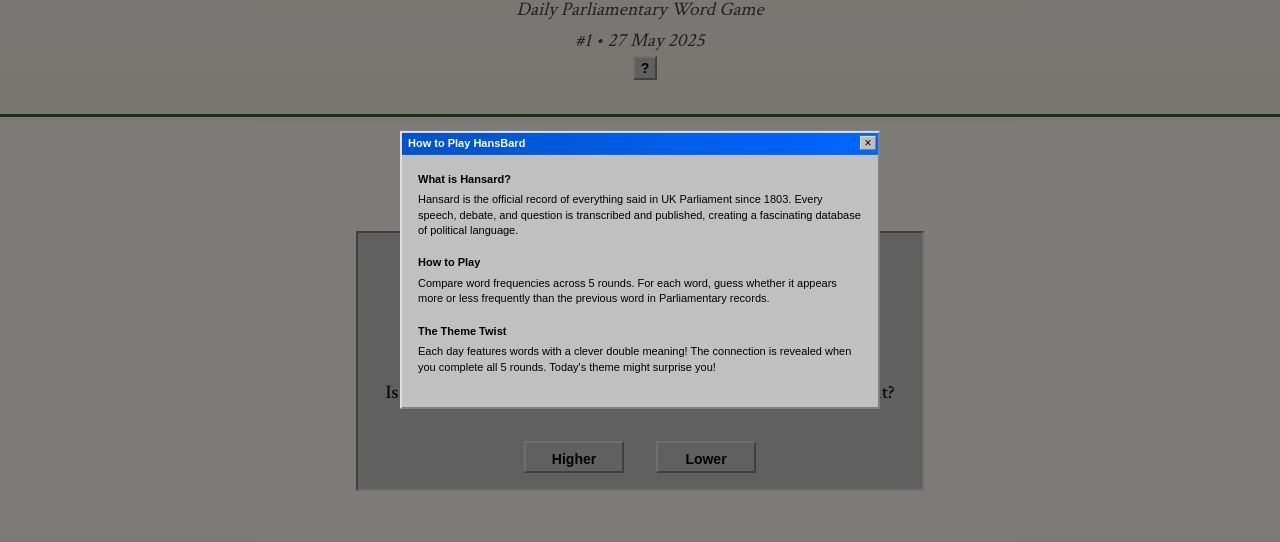
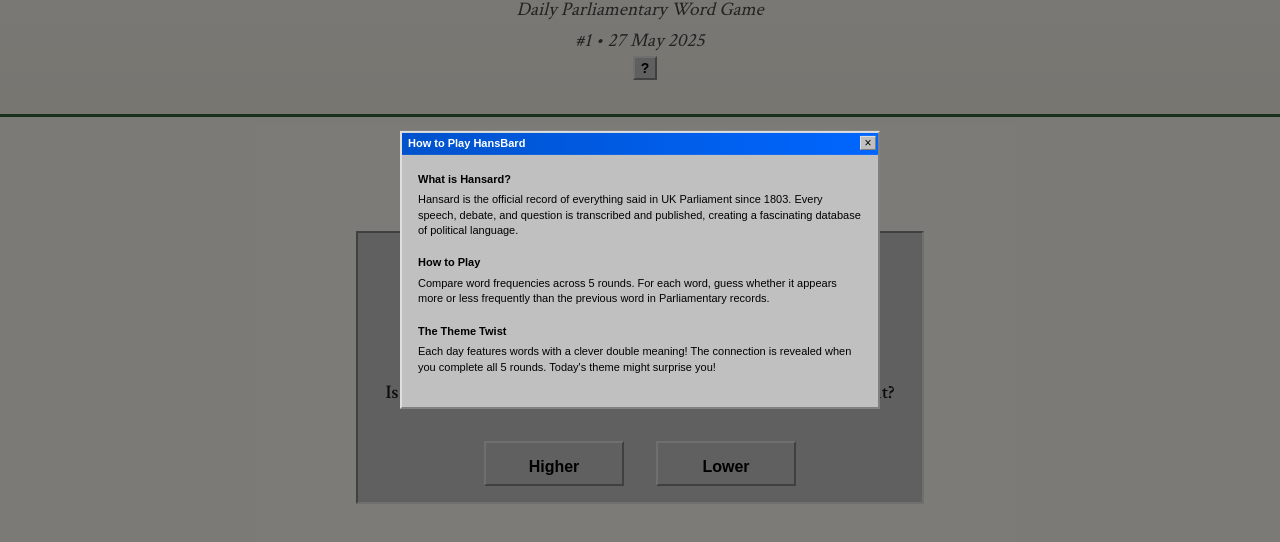
Before and after one commit to Tom-Ascott/hansbard-game, a plain HTML site: page index.html in a window 1280 px wide. Shown: the part 130-672 px from the top of the page. Drawn offline with Linux system fonts and the light colour scheme.

Commit message:
Make Higher/Lower buttons bigger for better prominence

```diff
--- a/style.css
+++ b/style.css
@@ -301,15 +301,15 @@ main {
 
   /* Typography - chunky 90s feel */
   font-family: "MS Sans Serif", sans-serif;
-  font-size: 14px;
+  font-size: 16px; /* Bigger text */
   font-weight: bold;
   color: #000;
   text-align: center;
 
-  /* Dimensions - boxy institutional */
-  padding: 8px 24px;
-  min-width: 100px;
-  height: 32px;
+  /* Dimensions - MUCH bigger for prominence */
+  padding: 15px 35px; /* Much bigger padding */
+  min-width: 140px; /* Much wider */
+  height: 45px; /* Much taller */
 
   /* No modern touches */
   border-radius: 0;
```
